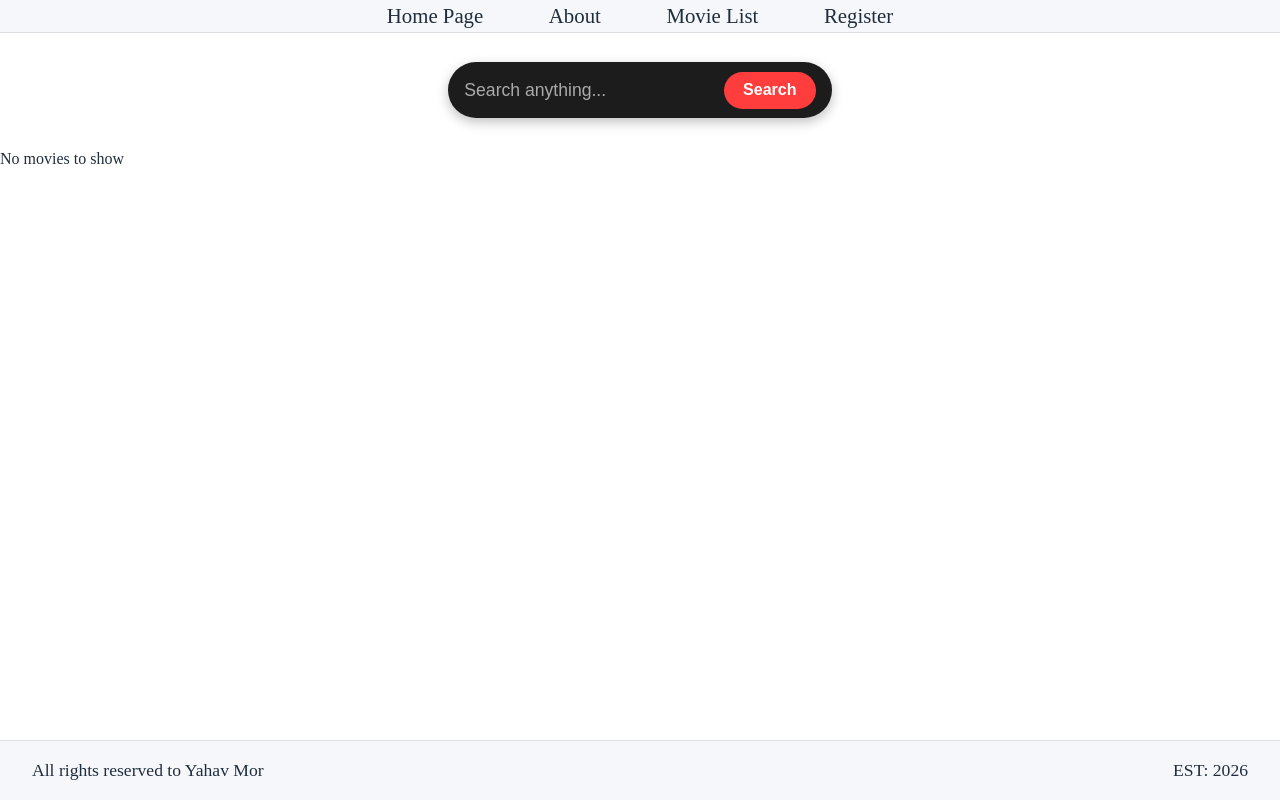
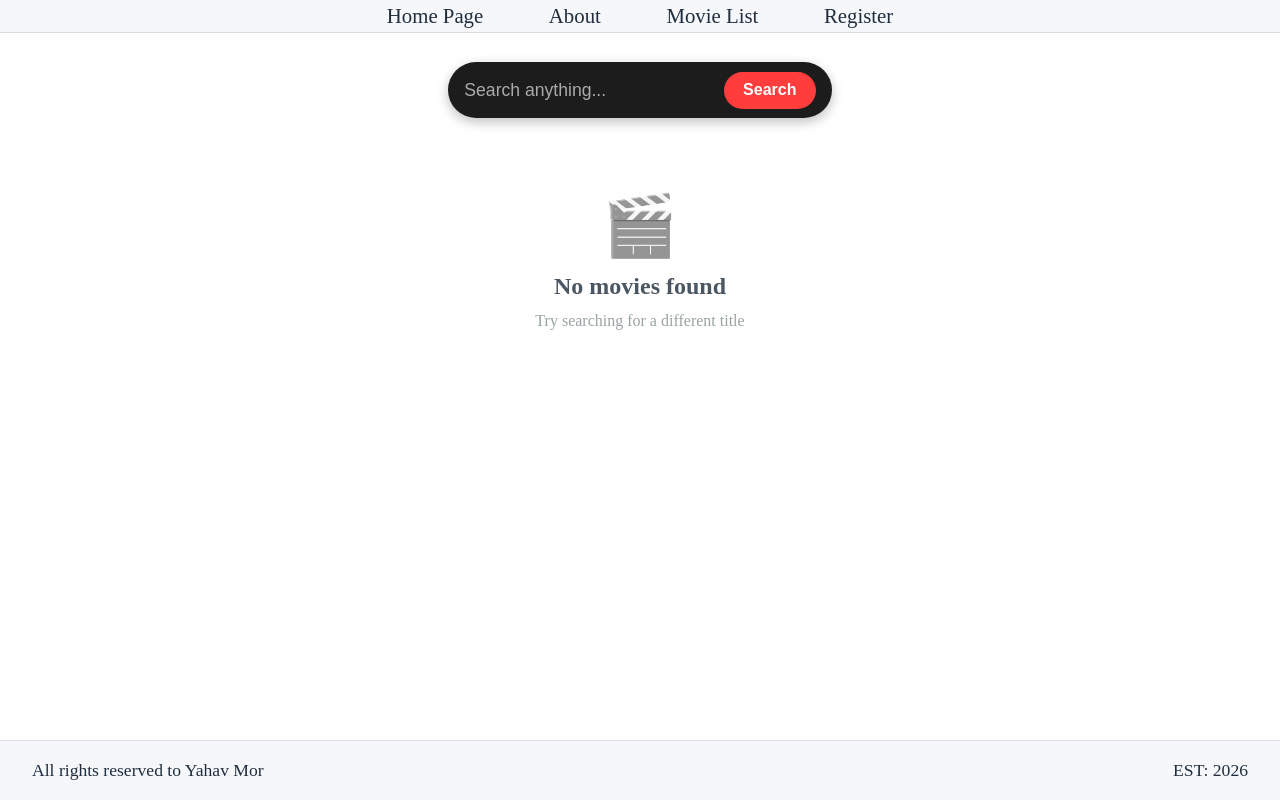
Before and after one commit to yahavmor/MovieLand-FRONTEND, a React (Vite) app in the folder my-app/: page /movies in a window 1280 px wide. Built offline with nearby package versions, Linux system fonts and the light colour scheme.

Commit message:
add NoMovies component and styles; update MovieList and MovieDetails to handle no movie cases

```diff
--- /dev/null
+++ b/my-app/src/assets/cmp/NoMovies.css
@@ -0,0 +1,27 @@
+.no-movies {
+  text-align: center;
+  padding: 40px 20px;
+  color: var(--primary);
+  opacity: 0.8;
+  display: flex;
+  flex-direction: column;
+  align-items: center;
+  gap: 12px;
+}
+
+.no-movies .icon {
+  font-size: 60px;
+  opacity: 0.7;
+}
+
+.no-movies h2 {
+  margin: 0;
+  font-size: 24px;
+  font-weight: 600;
+}
+
+.no-movies p {
+  margin: 0;
+  font-size: 16px;
+  color: var(--text-secondary);
+}
--- a/my-app/src/assets/main.css
+++ b/my-app/src/assets/main.css
@@ -3,6 +3,7 @@
 @import url('./cmp/Footer.css');
 @import url('./cmp/About.css');
 @import url('./cmp/MovieSearchBar.css');
+@import url('./cmp/NoMovies.css');
 
 
 
--- a/my-app/src/assets/pages/movieDetails.css
+++ b/my-app/src/assets/pages/movieDetails.css
@@ -66,3 +66,22 @@
   font-size: 1.5rem;
   color: var(--text-secondary);
 }
+.btn-back {
+  cursor: pointer;
+  color: var(--primary);
+  padding: 8px 12px;
+  display: inline-flex;
+  align-items: center;
+  gap: 6px;
+  border-radius: 50px;
+  border: 1px solid var(--primary);
+  background: transparent;
+  transition: 0.25s ease;
+  justify-content:center
+}
+
+.btn-back:hover {
+  background: var(--primary);
+  color: white;
+  transform: translateX(-3px);
+}
--- a/my-app/src/cmp/MovieList.jsx
+++ b/my-app/src/cmp/MovieList.jsx
@@ -2,11 +2,12 @@ import MovieService from '../services/movie.service.js'
 import {useEffect, useState} from 'react'
 import {MoviePreview} from './MoviePreview.jsx'
 import { useDispatch, useSelector } from 'react-redux'
+import {NoMovies} from './NoMovies.jsx'
 
 export function MovieList(){
     const movies  = useSelector(state=>state.movie.movies)
 
-    if (!movies.length) return <div>No movies to show</div>
+    if (!movies.length) return <NoMovies/>
     return(
         <div className='movie-list'>
             <ul className="movie-table">
--- /dev/null
+++ b/my-app/src/cmp/NoMovies.jsx
@@ -0,0 +1,9 @@
+export function NoMovies() {
+  return (
+    <div className="no-movies">
+      <span className="icon">🎬</span>
+      <h2>No movies found</h2>
+      <p>Try searching for a different title</p>
+    </div>
+  );
+}
--- a/my-app/src/pages/MovieDetails.jsx
+++ b/my-app/src/pages/MovieDetails.jsx
@@ -1,10 +1,12 @@
 import { useEffect, useState } from 'react'
-import { useParams } from 'react-router-dom'
+import { useNavigate, useParams } from 'react-router-dom'
 import MovieService from '../services/movie.service'
+
 
 export function MovieDetails() {
   const [movie, setMovie] = useState(null)
   const params = useParams()
+  const navigate = useNavigate()
 
   useEffect(() => {
     loadMovie()
@@ -42,6 +44,7 @@ export function MovieDetails() {
             <p><strong>Actors:</strong> {movie.Actors}</p>
             <p><strong>IMDb Rating:</strong> ⭐ {movie.imdbRating}</p>
           </div>
+          <button className='btn-back' onClick={()=>navigate('/movies')}>🔙 Go Back </button>
 
         </div>
       </div>
```
